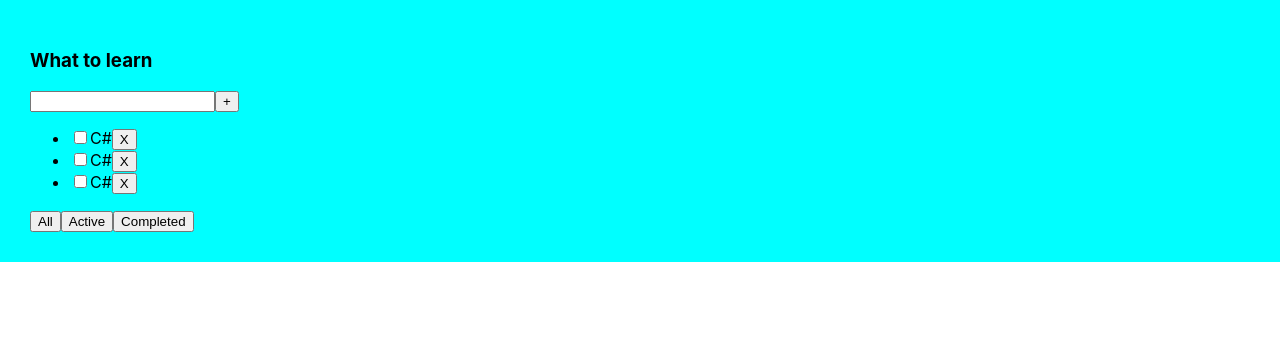
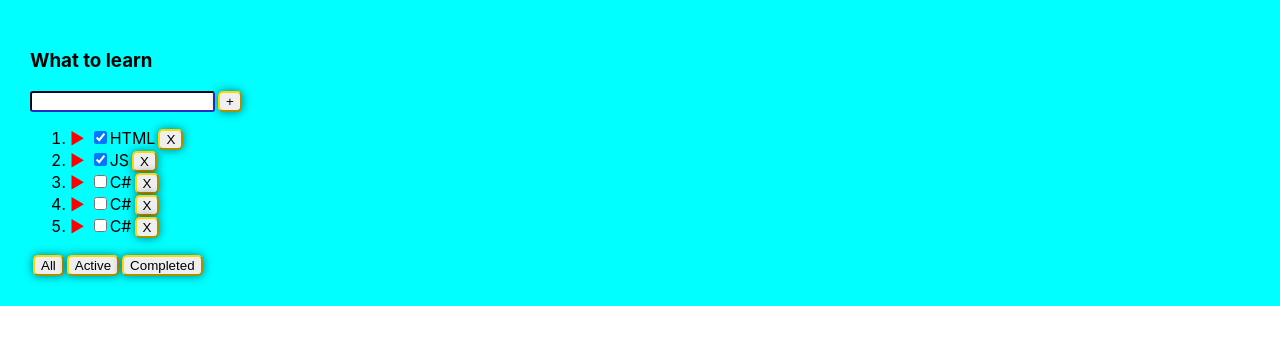
Before and after one commit to DmitryShastel/ToDoList, a React (Create React App) app: page / in a window 1280 px wide. Shown: the top 344 px of the page. Built offline with nearby package versions, Linux system fonts and the light colour scheme.

Commit message:
ToDoList_3

```diff
--- a/package.json
+++ b/package.json
@@ -10,10 +10,12 @@
     "@types/node": "^12.0.0",
     "@types/react": "^16.9.0",
     "@types/react-dom": "^16.9.0",
+    "@types/uuid": "^8.3.0",
     "react": "^16.13.1",
     "react-dom": "^16.13.1",
     "react-scripts": "3.4.1",
-    "typescript": "~3.7.2"
+    "typescript": "~3.7.2",
+    "uuid": "^8.3.1"
   },
   "scripts": {
     "start": "react-scripts start",
--- a/src/App.css
+++ b/src/App.css
@@ -7,3 +7,34 @@
 .App > div {
   margin-right: 50px;
 }
+
+button {
+  margin-left: 3px;
+  border-color: gold;
+  border-radius: 5px;
+  box-shadow: 0 0 10px rgba(0,0,0,0.5);
+}
+
+li {
+  list-style-type: decimal;
+}
+li::before {
+  content: '\25ba'; /* Добавляем маркер в шестнадцатеричном формате*/
+  padding-right: 5px; /* Расстояние от маркеров до текста */
+  color: red;
+}
+
+input {
+  border-radius: 3px;
+  border-color: midnightblue;
+}
+
+:active, :hover, :focus {
+  outline: 0;
+  outline-offset: 0;
+}
+
+input:focus{
+  border: 3px solid red;
+  box-shadow: 1px 1px 2px 0 red;
+}
--- a/src/App.tsx
+++ b/src/App.tsx
@@ -1,37 +1,48 @@
 import React, {useState} from 'react';
 import './App.css';
 import {Todolist} from "./Todolist";
+import {v1} from "uuid";
 
 export type FilterValuesType = "all" | "active" | "completed"
 
 function App() {
 
-    let [tasks, setTask] = useState([
-        {id: 1, title: "HTML", isDone: true},
-        {id: 2, title: "JS", isDone: true},
-        {id: 3, title: "C#", isDone: false},
-        {id: 4, title: "C#", isDone: false},
-        {id: 5, title: "C#", isDone: false}
+    let [tasks, setTasks] = useState([
+        {id: v1(), title: "HTML", isDone: true},
+        {id: v1(), title: "JS", isDone: true},
+        {id: v1(), title: "C#", isDone: false},
+        {id: v1(), title: "C#", isDone: false},
+        {id: v1(), title: "C#", isDone: false}
     ]);
 
-    let [filter, setFilter] = useState<FilterValuesType>("active");
+    let [filter, setFilter] = useState<FilterValuesType>("all");
 
     let taskForTodolist = tasks;
-    if(filter === "active") {
+    if (filter === "active") {
         taskForTodolist = tasks.filter(t => t.isDone === false);
     }
     if (filter === "completed") {
         taskForTodolist = tasks.filter(t => t.isDone === true);
     }
 
-    function removeTasks(id: number) {
-       let filteredTasks = tasks.filter(t => t.id !== id);
-       setTask(filteredTasks)
+    function removeTasks(id: string) {
+        let filteredTasks = tasks.filter(t => t.id !== id);
+        setTasks(filteredTasks)
         console.log(tasks)
     }
 
-    function changeFilter(value: "all" | "active" | "completed"){
+    function changeFilter(value: "all" | "active" | "completed") {
         setFilter(value);
+    }
+
+    function addTask(title: string) {
+        let task = {
+            id: v1(),
+            title: title,
+            isDone: false
+        };
+        let newTasks = [task, ...tasks];
+        setTasks(newTasks);
     }
 
     return (
@@ -40,6 +51,7 @@ function App() {
                       tasks={taskForTodolist}
                       removeTasks={removeTasks}
                       changeFilter={changeFilter}
+                      addTask={addTask}
             />
 
         </div>
--- a/src/Todolist.tsx
+++ b/src/Todolist.tsx
@@ -1,7 +1,7 @@
-import React from 'react'
+import React, {ChangeEvent, KeyboardEvent, useState} from 'react';
 
 type TaskType = {
-    id: number
+    id: string
     title: string
     isDone: boolean
 }
@@ -9,31 +9,72 @@ type TaskType = {
 type PropsType = {
     title: string
     tasks: Array<TaskType>
-    removeTasks: (taskId: number) => void
+    removeTasks: (taskId: string) => void
     changeFilter: (value: "all" | "active" | "completed") => void
+    addTask: (title: string) => void
 }
 
-export function Todolist (props: PropsType) {
+export function Todolist(props: PropsType) {
+
+    let [title, setTitle] = useState(" ")
+
+    const addTask = () => {
+        props.addTask(title);
+        setTitle("");
+    };
+    const onChangeHandler = (e: ChangeEvent<HTMLInputElement>) => {
+        setTitle(e.currentTarget.value)
+    }
+    const onKeyPressHandler = (e: KeyboardEvent<HTMLInputElement>) => {
+        if (e.charCode === 13) {
+            addTask();
+        }
+    }
+    const onAllClickHander = () => {
+        props.changeFilter("all")
+    }
+    const onActiveClickHander = () => {
+        props.changeFilter("active")
+    }
+    const onCompletedClickHander = () => {
+        props.changeFilter("completed")
+    }
+
+
     return (
         <div>
             <h3>{props.title}</h3>
             <div>
-                <input/>
-                <button>+</button>
+                <input value={title}
+                       onChange={onChangeHandler}
+                       onKeyPress={onKeyPressHandler}/>
+                <button onClick={addTask}>+
+                </button>
             </div>
             <ul>
                 {
-                    props.tasks.map(t => <li key={t.id}>
-                        <input type="checkbox" checked={t.isDone}/>
-                        <span>{t.title}</span>
-                        <button onClick={() => {props.removeTasks(t.id)}}>X</button>
-                    </li>)
+                    props.tasks.map(t => {
+
+                         const onClickHandler = () => {
+                             props.removeTasks(t.id)
+                         }
+
+                        return <li key={t.id}>
+                            <input type="checkbox" checked={t.isDone}/>
+                            <span>{t.title}</span>
+                            <button onClick={onClickHandler}>X
+                            </button>
+                        </li>
+                    })
                 }
             </ul>
             <div>
-                <button onClick={() => {props.changeFilter("all")}}>All</button>
-                <button onClick={() => {props.changeFilter("active")}}>Active</button>
-                <button onClick={() => {props.changeFilter("completed")}}>Completed</button>
+                <button onClick={onAllClickHander}>All
+                </button>
+                <button onClick={onActiveClickHander}>Active
+                </button>
+                <button onClick={onCompletedClickHander}>Completed
+                </button>
             </div>
         </div>
     )
```
Also changed, not shown: 1 other file (tests, documents, lock files or other folders).
